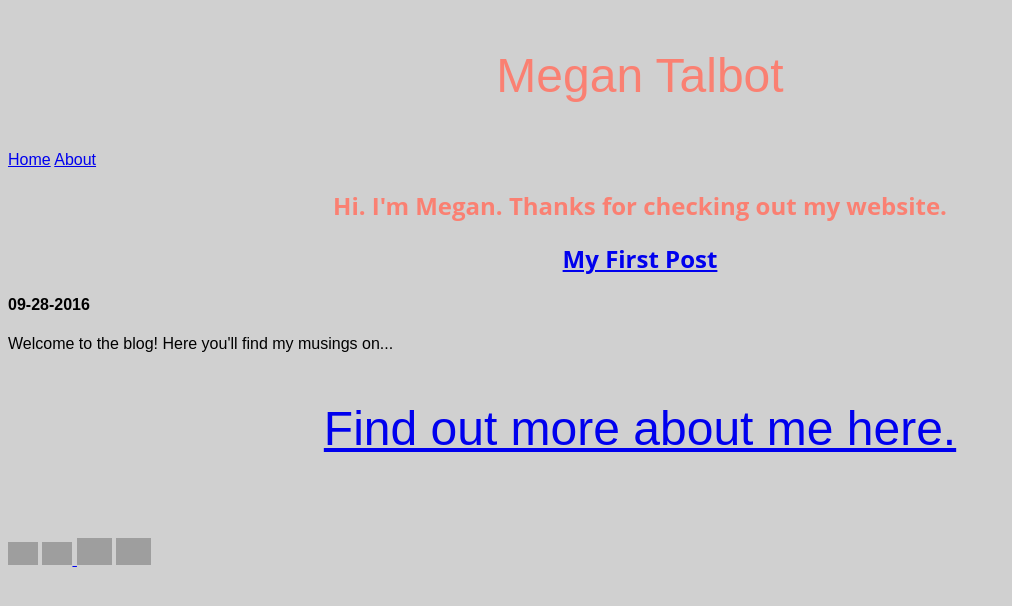
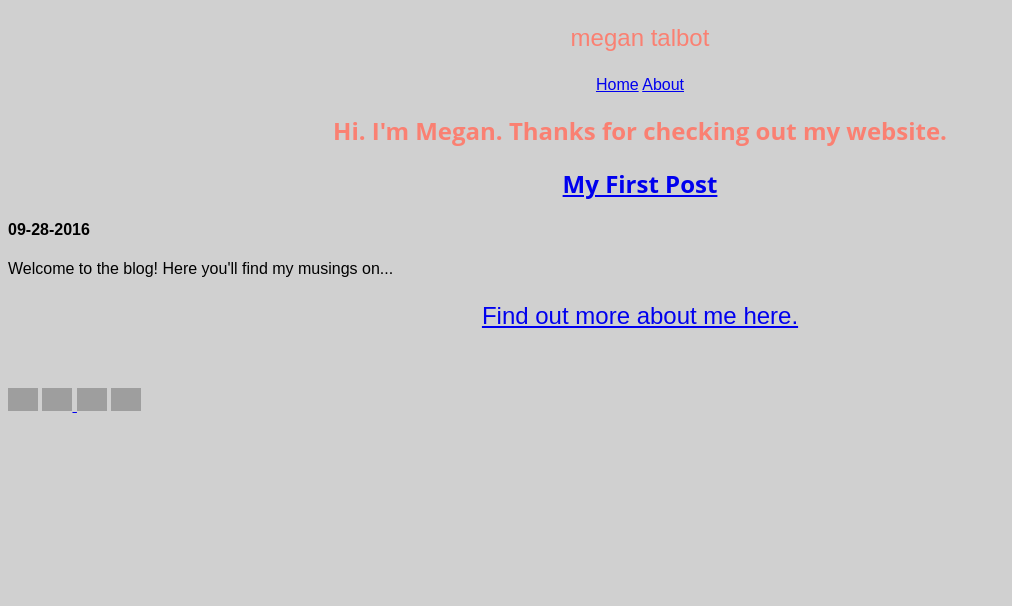
Before and after one commit to meganft/meganft.github.io, a Jekyll site: the page built from index.html, in a window 1280 px wide. Shown: the top 606 px of the page, without its empty margins (0-1012 px from the left). Built offline with Jekyll 4.4.1, drawn with Linux system fonts in a browser that asks for light colours; grey boxes are pictures that could not be loaded.

Commit message:
fix spacing

```diff
--- a/_config.yml
+++ b/_config.yml
@@ -1,2 +1,2 @@
-title: Megan Talbot
+title: megan talbot
 email: meganftalbot@gmail.com
--- a/_includes/footer.html
+++ b/_includes/footer.html
@@ -2,6 +2,6 @@
   </body>
   <p id="buttons">
   				<span></span><a href="mailto:meganftalbot@gmail.com"><img src="https://openclipart.org/image/2400px/svg_to_png/216531/Mail-Icon-White-on-Grey.png" width= "30"; text-align: "center" ></a> <span></span><a href="https://www.linkedin.com/in/megan-talbot" ><img src="http://image.flaticon.com/icons/svg/34/34227.svg" width = "30";text-align: "center" ></a><a href="https://twitter.com/megantalbot">
-          <img src="https://cdn3.iconfinder.com/data/icons/free-social-icons/67/twitter_circle_black-512.png" width= "35"; text-align: "center"></a>
-          <a href="https://github.com/meganft"><img src="http://image.flaticon.com/icons/svg/25/25231.svg" width= "35" text-align: "center"></a>
+          <img src="https://cdn3.iconfinder.com/data/icons/free-social-icons/67/twitter_circle_black-512.png" width= "30"; text-align: "center"></a>
+          <a href="https://github.com/meganft"><img src="http://image.flaticon.com/icons/svg/25/25231.svg" width= "30" text-align: "center"></a>
 </html>
--- a/_includes/header.html
+++ b/_includes/header.html
@@ -7,7 +7,7 @@
 </head>
 <body>
   <h3>{{ site.title }}</h3>
-  <div id =#links>
+  <div id ="links">
       <a href="/">Home</a></li>
       <a href="/about.html">About</a></li>
     </ul>
--- a/css/styles.css
+++ b/css/styles.css
@@ -22,7 +22,7 @@ h3 {
   font-family: 'Raleway', sans-serif;
   font-weight: lighter;
   text-align: center;
-  font-size: 48px;
+  font-size: 24px;
 }
 
 h2 {
@@ -36,7 +36,6 @@ l1 {
   font-size: 14px;
 }
 
-
 .footer-nav {
   border-bottom: solid 1px #f96706;
   border-top: solid 1px #f96706;
@@ -47,7 +46,7 @@ l1 {
 }
 
 #links {
-  text-align: justify
+  text-align: center
 }
 
 .about-text {
```
